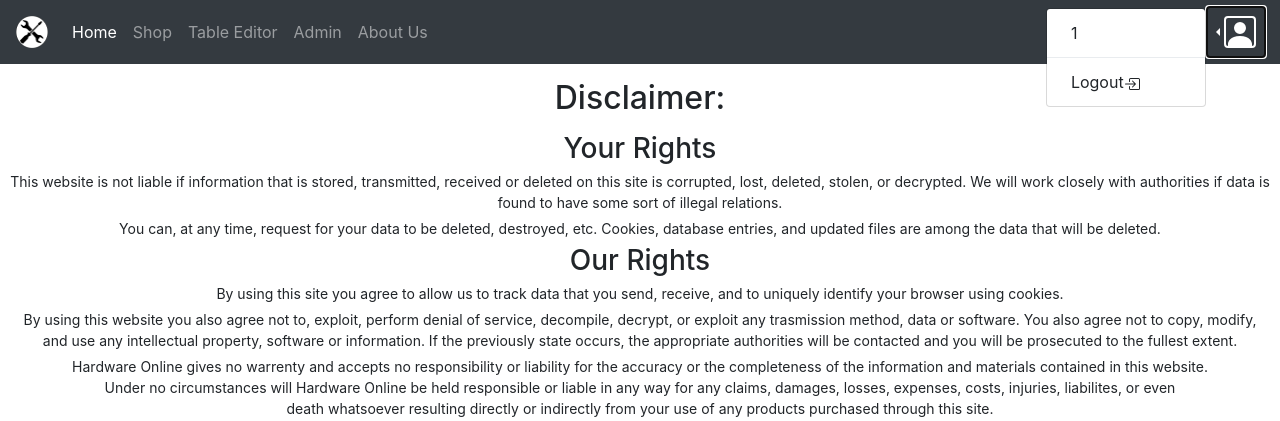
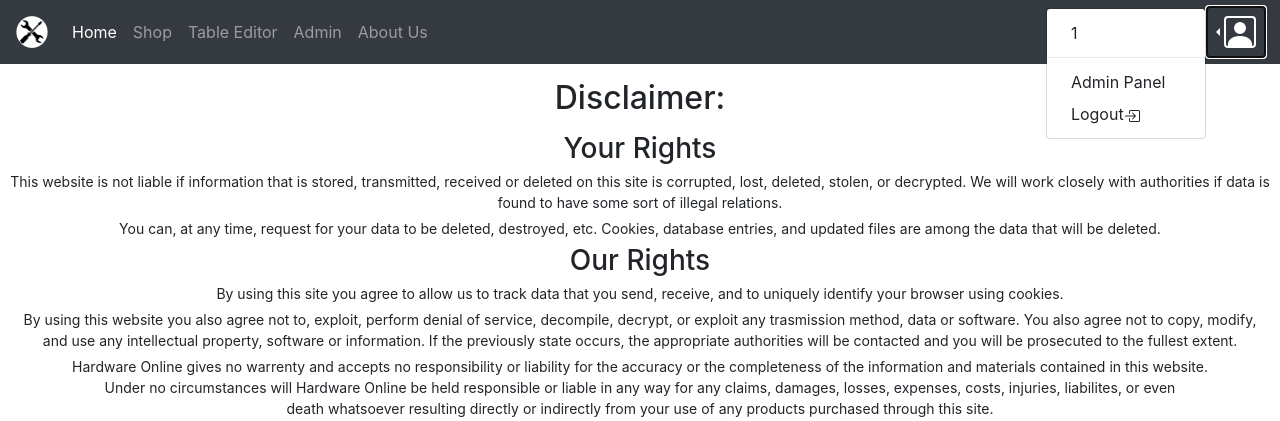
Before and after one commit to RaspberryProgramming/T3-Project, a PHP site: page /disclaimer.php in a window 1280 px wide, after a click that opens the changed part. Shown: the top 421 px of the page. Run offline with PHP 8.4, Linux system fonts and the light colour scheme; a user stored in the database is signed in.

Commit message:
Added display of rankid specific functions to navbar

```diff
--- a/public/nav.php
+++ b/public/nav.php
@@ -64,6 +64,11 @@
           echo "<div class='dropdown-menu'>";
           echo "<a class='dropdown-item'>$_SESSION[login_status]</a>";
           echo "<div class='dropdown-divider'></div>";
+
+          if ($_SESSION["rankid"] == "Admin") {
+              echo "<a class='dropdown-item' href='admin.php'>Admin Panel</a>";
+          }
+
           echo "<a class='dropdown-item' href='login.php?logout=true'>Logout";
           echo "<svg width='1em' height='1em' viewBox='0 0 16 16' class='bi bi-box-arrow-in-right' fill='currentColor' xmlns='http://www.w3.org/2000/svg'>";
           echo "<path fill-rule='evenodd' d='M6 3.5a.5.5 0 0 1 .5-.5h8a.5.5 0 0 1 .5.5v9a.5.5 0 0 1-.5.5h-8a.5.5 0 0 1-.5-.5v-2a.5.5 0 0 0-1 0v2A1.5 1.5 0 0 0 6.5 14h8a1.5 1.5 0 0 0 1.5-1.5v-9A1.5 1.5 0 0 0 14.5 2h-8A1.5 1.5 0 0 0 5 3.5v2a.5.5 0 0 0 1 0v-2z'/>";
```
